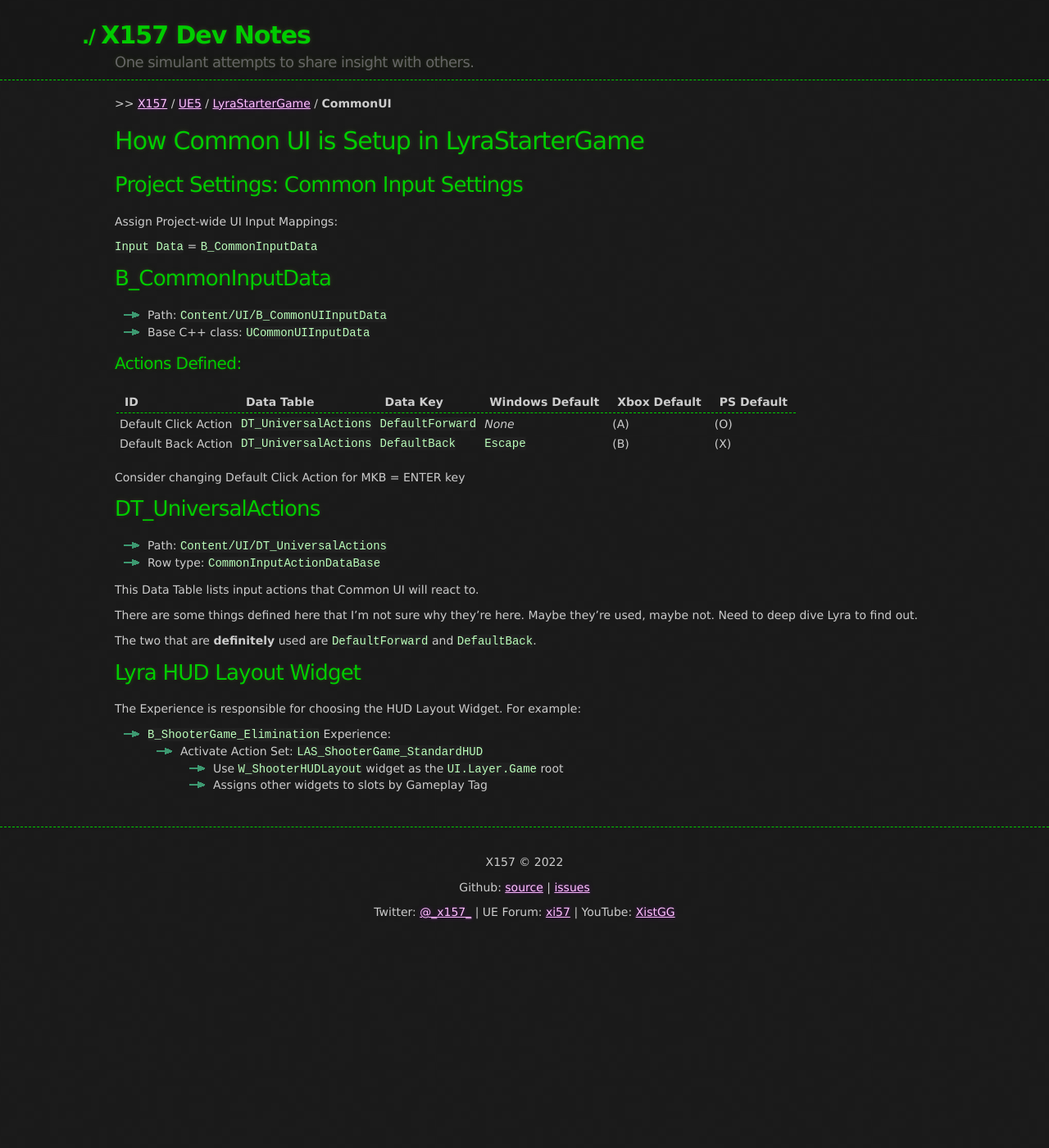
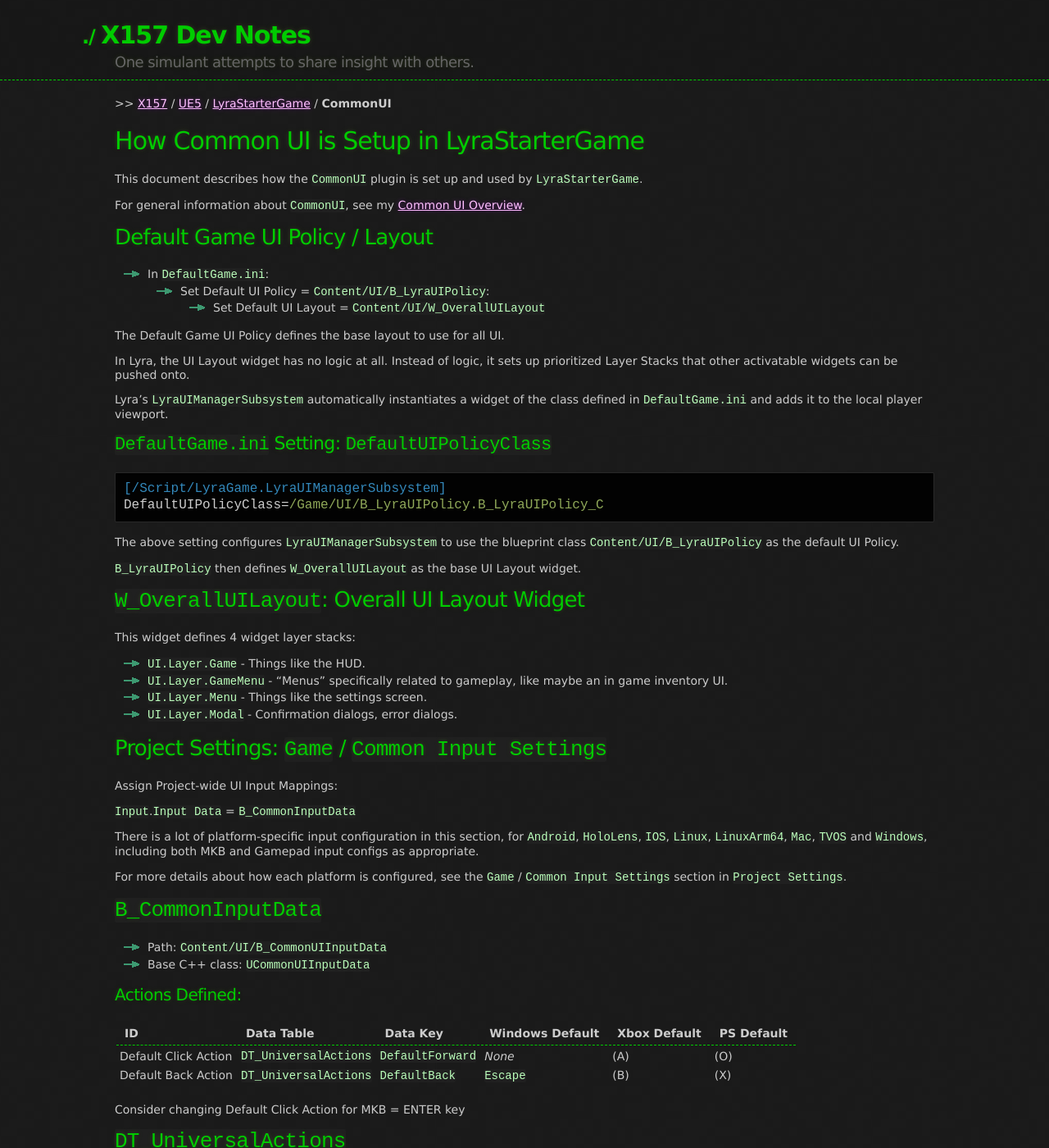
Before and after one commit to x157/x157.github.io, a Jekyll site: the page built from UE5/LyraStarterGame/CommonUI/index.md, in a window 1280 px wide and 1400 px high. Shown: the whole window at 82% size. Built offline with Jekyll 4.4.1, drawn with Linux system fonts in a browser that asks for light colours; some of the changed text lies outside the part shown.

Commit message:
Add more setup info

````diff
--- a/UE5/LyraStarterGame/CommonUI/index.md
+++ b/UE5/LyraStarterGame/CommonUI/index.md
@@ -8,15 +8,65 @@
 
 # How Common UI is Setup in LyraStarterGame
 
+This document describes how the `CommonUI` plugin is set up and used by `LyraStarterGame`.
 
-## Project Settings: Common Input Settings
+For general information about `CommonUI`, see my [Common UI Overview](/UE5/CommonUI/).
+
+
+## Default Game UI Policy / Layout
+- In `DefaultGame.ini`:
+  - Set Default UI Policy = `Content/UI/B_LyraUIPolicy`:
+    - Set Default UI Layout = `Content/UI/W_OverallUILayout`
+
+The Default Game UI Policy defines the base layout to use for all UI.
+
+In Lyra, the UI Layout widget has no logic at all.  Instead of logic, it sets up
+prioritized Layer Stacks that other activatable widgets can be pushed onto.
+
+Lyra's `LyraUIManagerSubsystem` automatically instantiates a widget of the class
+defined in `DefaultGame.ini` and adds it to the local player viewport.
+
+
+### `DefaultGame.ini` Setting: `DefaultUIPolicyClass`
+
+```ini
+[/Script/LyraGame.LyraUIManagerSubsystem]
+DefaultUIPolicyClass=/Game/UI/B_LyraUIPolicy.B_LyraUIPolicy_C
+```
+
+The above setting configures `LyraUIManagerSubsystem` to use the blueprint class
+`Content/UI/B_LyraUIPolicy`
+as the default UI Policy.
+
+`B_LyraUIPolicy` then defines `W_OverallUILayout` as the base UI Layout widget.
+
+
+## `W_OverallUILayout`: Overall UI Layout Widget
+
+This widget defines 4 widget layer stacks:
+
+- `UI.Layer.Game` - Things like the HUD.
+- `UI.Layer.GameMenu` - "Menus" specifically related to gameplay, like maybe an in game inventory UI.
+- `UI.Layer.Menu` - Things like the settings screen.
+- `UI.Layer.Modal` - Confirmation dialogs, error dialogs.
+
+
+## Project Settings: `Game` / `Common Input Settings`
 
 Assign Project-wide UI Input Mappings:
 
-`Input Data` = `B_CommonInputData`
+`Input`.`Input Data` = `B_CommonInputData`
+
+There is a lot of platform-specific input configuration in this section, for
+`Android`, `HoloLens`, `IOS`, `Linux`, `LinuxArm64`, `Mac`, `TVOS` and `Windows`,
+including both MKB and Gamepad input configs as appropriate.
+
+For more details about how each platform is configured, see the
+`Game` / `Common Input Settings`
+section in `Project Settings`.
 
 
-## B_CommonInputData
+## `B_CommonInputData`
 - Path: `Content/UI/B_CommonUIInputData`
 - Base C++ class: `UCommonUIInputData`
 
@@ -31,7 +81,7 @@
 Consider changing Default Click Action for MKB = ENTER key
 
 
-## DT_UniversalActions
+## `DT_UniversalActions`
 - Path: `Content/UI/DT_UniversalActions`
 - Row type: `CommonInputActionDataBase`
 
@@ -43,12 +93,35 @@
 The two that are **definitely** used are `DefaultForward` and `DefaultBack`.
 
 
+## Project Settings: `Plugins` / `Common UI Editor`
+
+There are a few settings here to configure the default Text, Button and Border style for the project.
+
+| Default Style | Asset                                                 |
+|---------------|-------------------------------------------------------|
+| Text          | `Content/UI/Foundation/Text/TextStyle-Regular`        |
+| Border        | *(None)*                                              |
+| Button        | `Content/UI/Foundation/Buttons/ButtonStyle-Primary-M` |
+
+
+
+## Project Settings: `Plugins` / `Common UI Input Settings`
+
+`UI.Action.Escape` Action Tag assigned to:
+
+- Keyboard `Escape` key
+- Gamepad `Special Right` button
+
+
 ## Lyra HUD Layout Widget
 
 The Experience is responsible for choosing the HUD Layout Widget.
+The HUD Layout widget is pushed onto the `UI.Layer.Game` stack of the project's
+overall UI layout `W_OverallUILayout`.
+
 For example:
 
 - `B_ShooterGame_Elimination` Experience:
   - Activate Action Set: `LAS_ShooterGame_StandardHUD`
     - Use `W_ShooterHUDLayout` widget as the `UI.Layer.Game` root
-    - Assigns other widgets to slots by Gameplay Tag
+      - Assigns other widgets to slots defined on this HUD by Gameplay Tag
````
